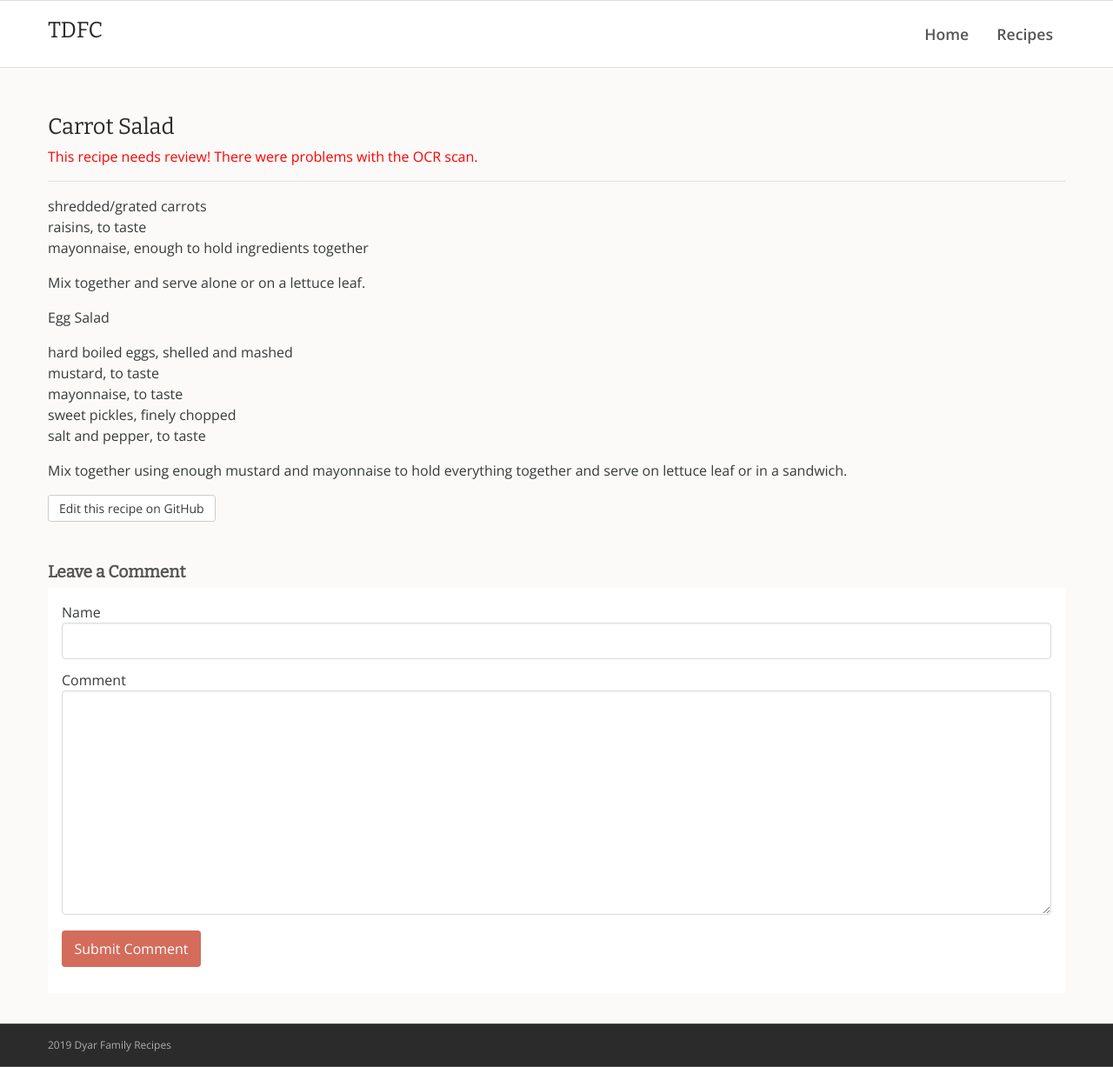
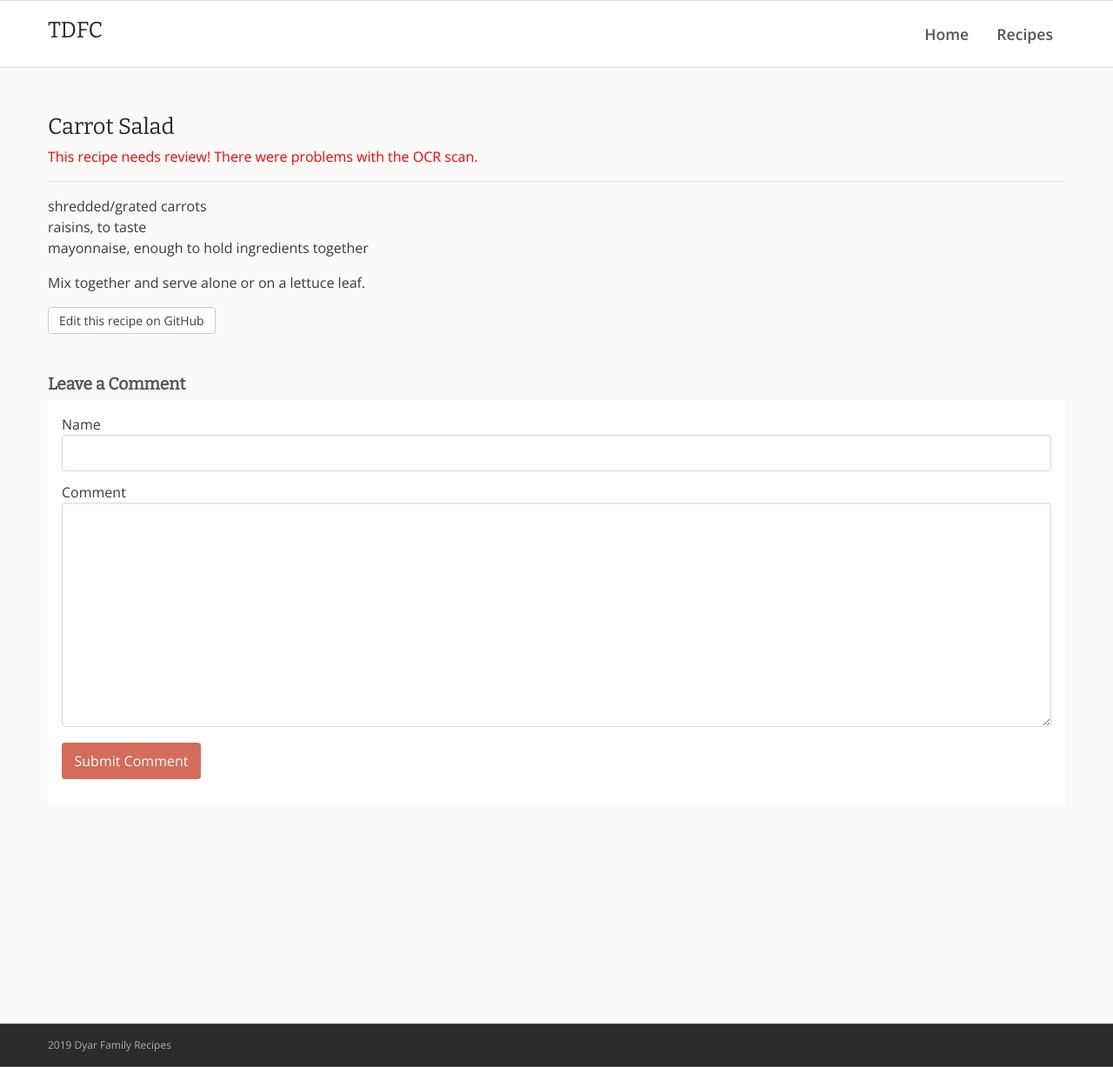
Before and after one commit to rdyar/tdfc, a Jekyll site: the page built from _soup-and-salad/carrot-salad.md, in a window 1280 px wide and 1227 px high. Shown: the whole window at 87% size. Built offline with Jekyll 4.4.1, drawn with Linux system fonts in a browser that asks for light colours.

Commit message:
Update carrot-salad.md

```diff
--- a/_soup-and-salad/carrot-salad.md
+++ b/_soup-and-salad/carrot-salad.md
@@ -7,15 +7,3 @@ raisins, to taste
 mayonnaise, enough to hold ingredients together
 
 Mix together and serve alone or on a lettuce leaf.
-
-
-Egg Salad
-
-hard boiled eggs, shelled and mashed
-mustard, to taste
-mayonnaise, to taste
-sweet pickles, finely chopped
-salt and pepper, to taste
-
-Mix together using enough mustard and mayonnaise to hold everything together and serve on
-lettuce leaf or in a sandwich.
```
